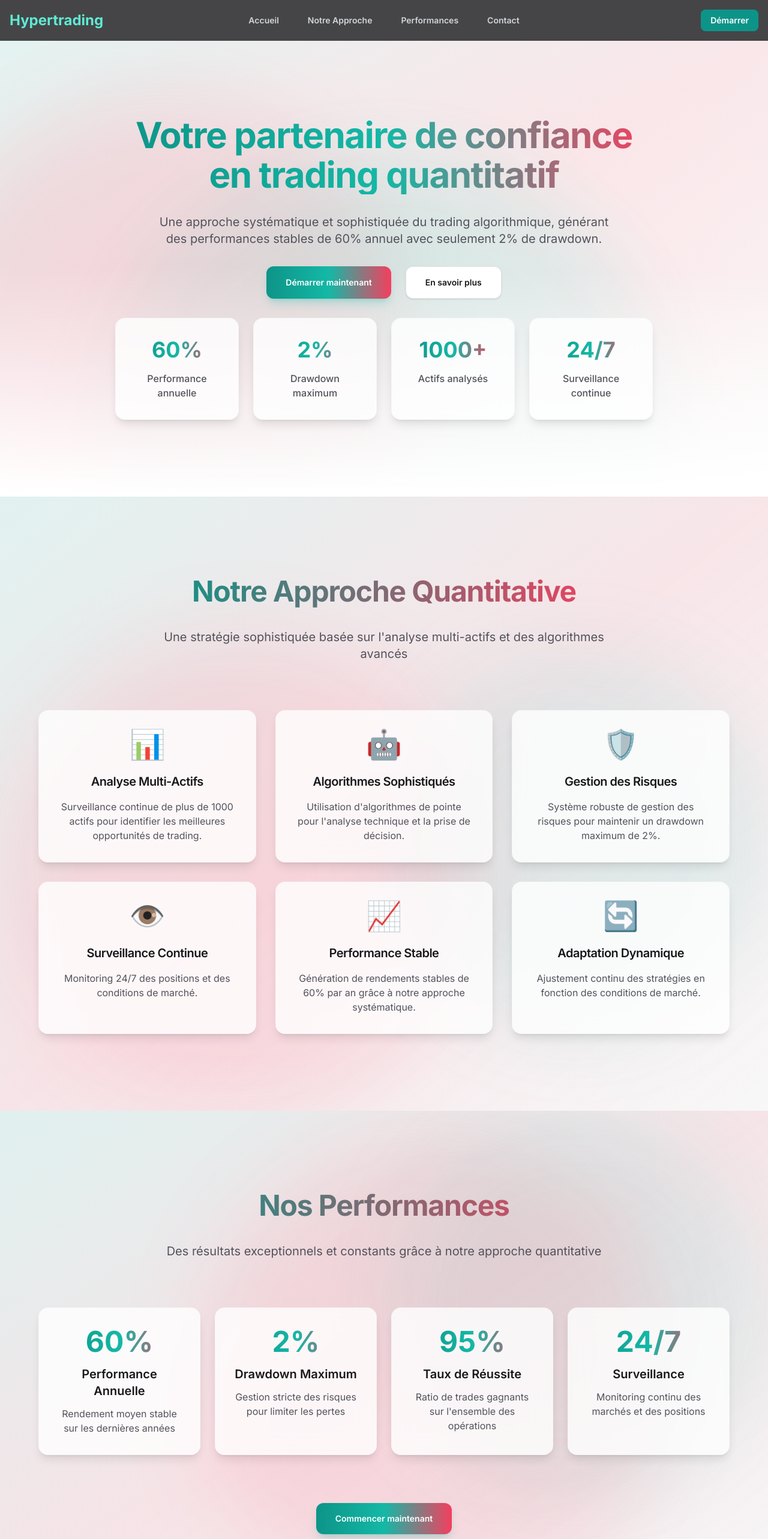
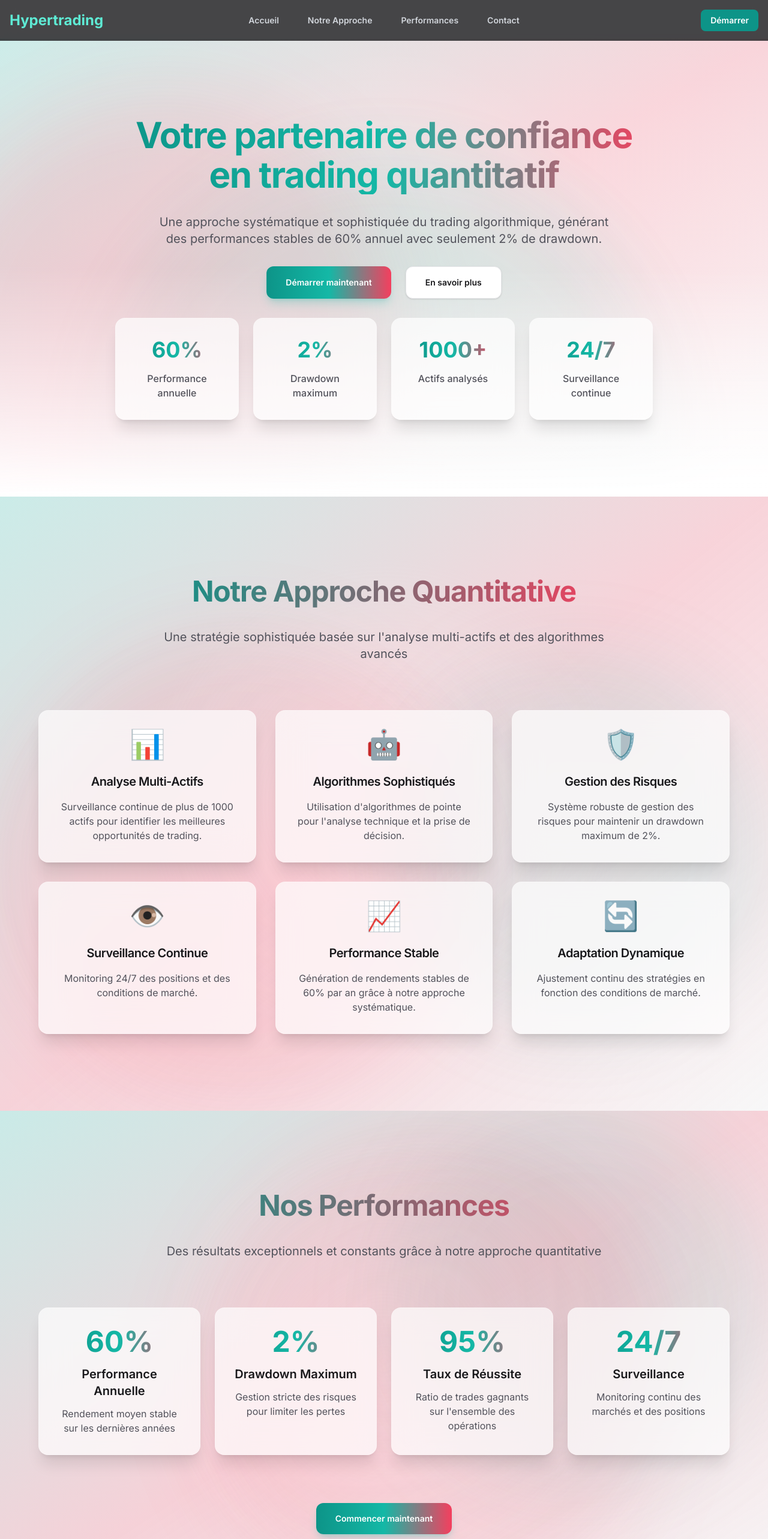
Before and after one commit to Bryan922/hypertrading-website, a Next.js app: page / in a window 1280 px wide. Shown: the top 2566 px of the page at 60% size. Built offline with nearby package versions, Linux system fonts and the light colour scheme.

Commit message:
style: amélioration du design avec effets visuels modernes

```diff
--- a/app/globals.css
+++ b/app/globals.css
@@ -4,17 +4,31 @@
 
 :root {
   --foreground-rgb: 24, 24, 27;
-  --background-start-rgb: 255, 255, 255;
-  --background-end-rgb: 249, 250, 251;
+  --background-start-rgb: 240, 240, 255;
+  --background-end-rgb: 255, 255, 255;
+  --primary-glow: conic-gradient(from 180deg at 50% 50%,
+    #16abff33 0deg,
+    #0885ff33 55deg,
+    #54d6ff33 120deg,
+    #0071ff33 160deg,
+    transparent 360deg
+  );
+  --secondary-glow: radial-gradient(
+    rgba(255, 255, 255, 1),
+    rgba(255, 255, 255, 0)
+  );
 }
 
 body {
   color: rgb(var(--foreground-rgb));
-  background: linear-gradient(
-    to bottom,
-    rgb(var(--background-start-rgb)),
-    rgb(var(--background-end-rgb))
-  );
+  background:
+    var(--primary-glow),
+    var(--secondary-glow),
+    linear-gradient(
+      to bottom,
+      rgb(var(--background-start-rgb)),
+      rgb(var(--background-end-rgb))
+    );
   font-feature-settings: "rlig" 1, "calt" 1;
   @apply antialiased min-h-screen;
 }
@@ -50,12 +64,13 @@ body {
   .btn {
     @apply inline-flex items-center justify-center rounded-xl text-sm font-semibold transition-all
     focus-visible:outline-none focus-visible:ring-2 focus-visible:ring-primary-400 disabled:pointer-events-none
-    disabled:opacity-50 px-8 py-4;
+    disabled:opacity-50 px-8 py-4 relative overflow-hidden;
   }
 
   .btn-primary {
-    @apply bg-gradient-to-r from-primary-600 via-primary-500 to-accent-500 text-white hover:opacity-90
-    shadow-lg shadow-primary-500/25 hover:shadow-accent-500/25 hover:scale-105 transform transition-all duration-300;
+    @apply bg-gradient-to-r from-primary-600 via-primary-500 to-accent-500 text-white
+    shadow-lg shadow-primary-500/25 hover:shadow-accent-500/25 hover:scale-105 transform transition-all duration-300
+    before:absolute before:inset-0 before:bg-white/20 before:translate-x-[-100%] hover:before:translate-x-[100%] before:transition-transform before:duration-500;
   }
 
   .btn-secondary {
@@ -64,8 +79,9 @@ body {
   }
 
   .card {
-    @apply bg-white rounded-2xl shadow-lg hover:shadow-2xl transition-all duration-500
-    border border-secondary-100/50 backdrop-blur-sm backdrop-filter;
+    @apply bg-white/90 rounded-2xl shadow-lg hover:shadow-2xl transition-all duration-500
+    border border-secondary-100/50 backdrop-blur-sm backdrop-filter
+    before:absolute before:inset-0 before:bg-gradient-to-r before:from-primary-500/10 before:to-accent-500/10 before:opacity-0 hover:before:opacity-100 before:transition-opacity relative overflow-hidden;
   }
 
   .section {
@@ -86,7 +102,8 @@ body {
 
   .feature-card {
     @apply card p-8 text-center flex flex-col items-center hover:scale-105 transform transition-all duration-500
-    bg-white/80 hover:bg-white;
+    bg-white/70 hover:bg-white/90 relative
+    before:absolute before:inset-0 before:bg-gradient-to-br before:from-primary-500/5 before:to-accent-500/5;
   }
 
   .stats-grid {
@@ -95,12 +112,13 @@ body {
 
   .stats-card {
     @apply card p-8 text-center hover:scale-105 transform transition-all duration-500
-    bg-white/80 hover:bg-white;
+    bg-white/70 hover:bg-white/90 relative
+    before:absolute before:inset-0 before:bg-gradient-to-br before:from-primary-500/5 before:to-accent-500/5;
   }
 
   /* Ajout d'effets de glassmorphisme */
   .glass {
-    @apply bg-white/80 backdrop-blur-lg backdrop-filter;
+    @apply bg-white/70 backdrop-blur-xl backdrop-filter border border-white/20 shadow-xl;
   }
 
   /* Ajout d'animations au survol */
@@ -110,7 +128,9 @@ body {
 
   /* Ajout de dégradés d'arrière-plan */
   .bg-gradient {
-    @apply bg-gradient-to-br from-primary-500/10 via-accent-500/10 to-transparent;
+    @apply bg-gradient-to-br from-primary-500/20 via-accent-500/20 to-transparent
+    relative overflow-hidden
+    before:absolute before:inset-0 before:bg-[radial-gradient(circle_at_center,_var(--tw-gradient-stops))] before:from-white/30 before:via-transparent before:to-transparent;
   }
 
   /* Amélioration des espacements */
```
